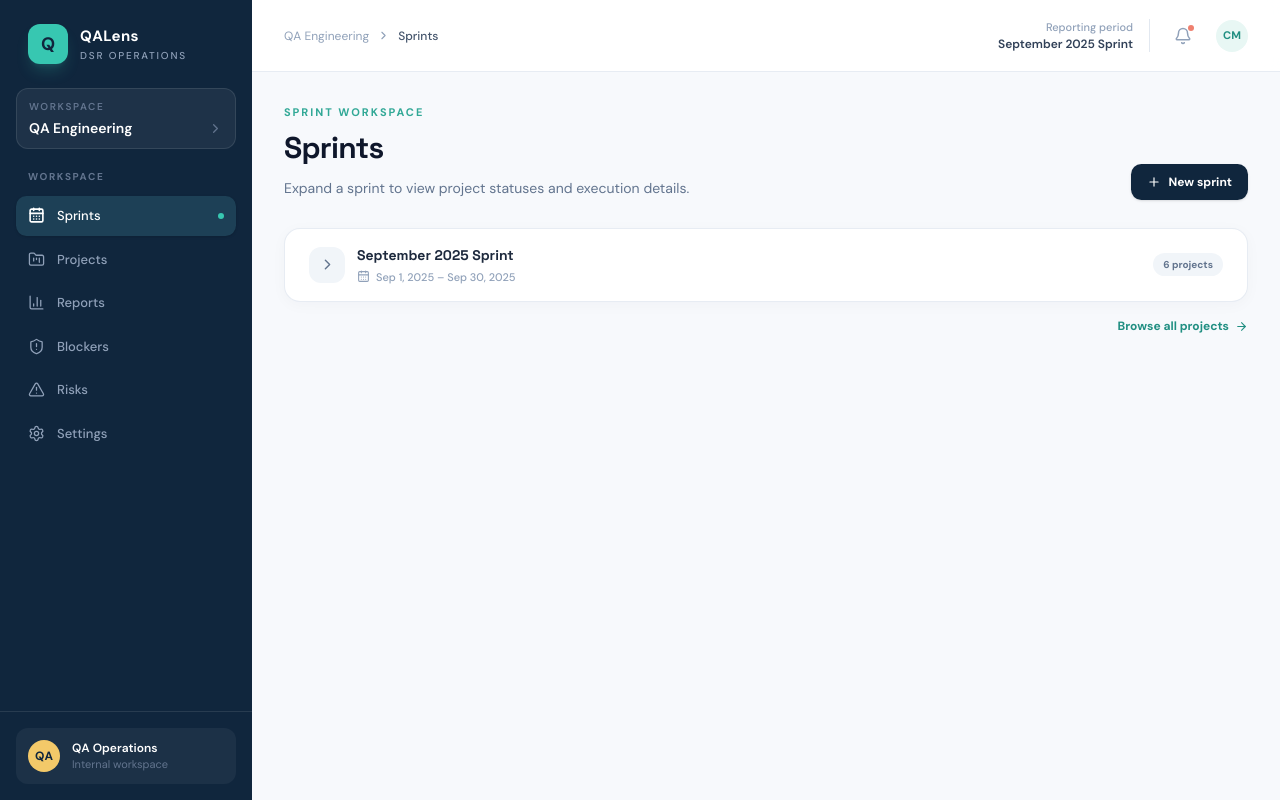
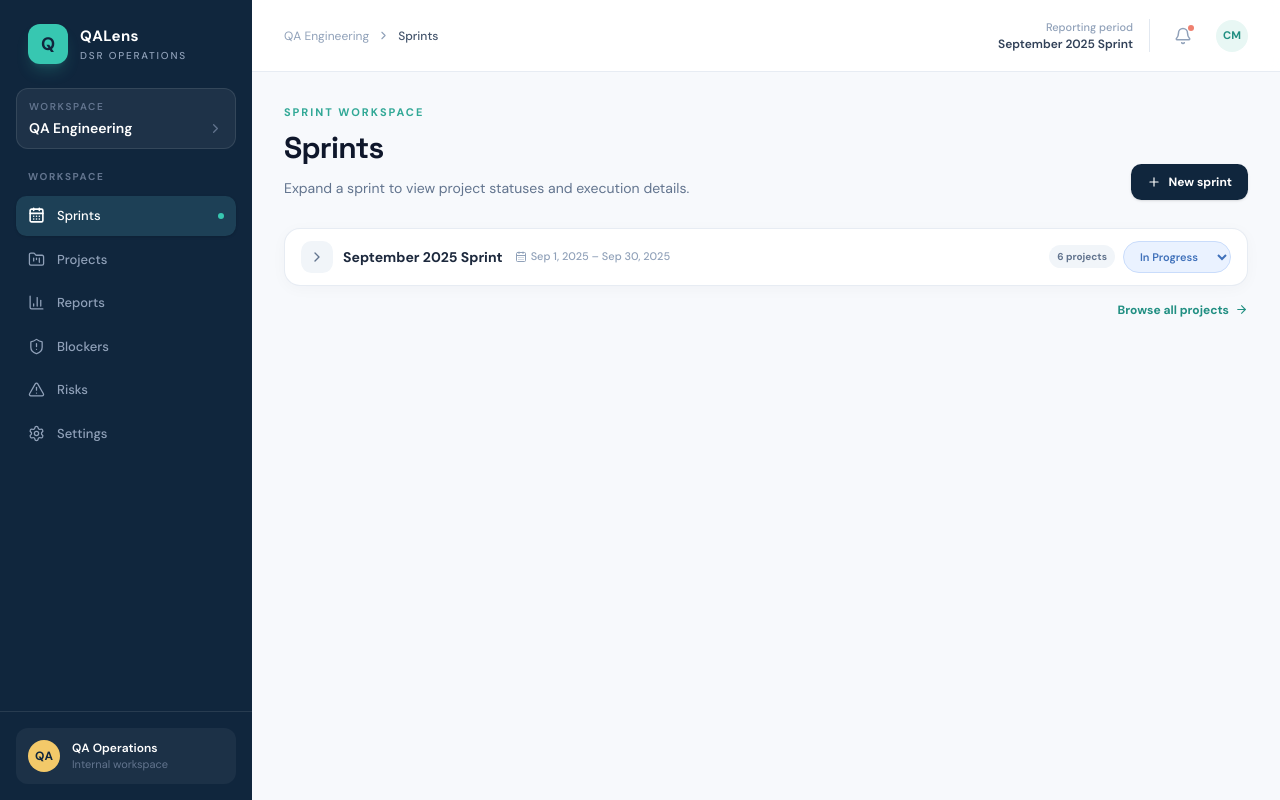
Before and after one commit to Chiru-CM/qa-dsr, a React (Vite) app: page / in a window 1280 px wide. Built offline with nearby package versions, Linux system fonts and the light colour scheme.

Commit message:
Compact sprint layouts and add editable sprint status

```diff
--- a/client/lib/dsr-data.ts
+++ b/client/lib/dsr-data.ts
@@ -28,11 +28,14 @@ export const DASHBOARD_PROJECT_IDS = [
   "papercut-mf-26-0-5",
 ] as const;
 
+export type SprintStatus = "Not Started" | "In Progress" | "Completed" | "Blocked";
+
 export interface Sprint {
   id: string;
   name: string;
   startDate: string;
   endDate: string;
+  status: SprintStatus;
   projectIds: string[];
 }
 
@@ -42,6 +45,7 @@ export const initialSprints: Sprint[] = [
     name: "September 2025 Sprint",
     startDate: "2025-09-01",
     endDate: "2025-09-30",
+    status: "In Progress",
     projectIds: [...DASHBOARD_PROJECT_IDS],
   },
 ];
--- a/client/pages/Index.tsx
+++ b/client/pages/Index.tsx
@@ -4,7 +4,7 @@ import { Link, useOutletContext } from "react-router-dom";
 import { DsrOutletContext } from "@/components/dsr/DsrLayout";
 import { Modal } from "@/components/dsr/Modal";
 import { EmptyState, PageTitle, StatusBadge } from "@/components/dsr/DsrPrimitives";
-import { statusOptions, type Project, type ProjectStatus, type Sprint, type StageStatus } from "@/lib/dsr-data";
+import { statusOptions, type Project, type ProjectStatus, type Sprint, type SprintStatus, type StageStatus } from "@/lib/dsr-data";
 
 const sprintCategories = [
   "Functionality Execution",
@@ -28,23 +28,23 @@ function ProjectStatusGrid({ projects, onRemoveProject }: { projects: Project[];
     return <EmptyState title="No projects in this sprint yet" description="Add a project to see its status and four-category execution overview." />;
   }
 
-  return <div className="space-y-3">
+  return <div className="space-y-2">
     {projects.map((project) => (
-      <article key={project.id} className="rounded-xl border border-slate-100 bg-white p-4 transition hover:border-[#c9e9e3]">
-        <div className="flex flex-col justify-between gap-3 sm:flex-row sm:items-center">
+      <article key={project.id} className="rounded-xl border border-slate-100 bg-white p-3 transition hover:border-[#c9e9e3]">
+        <div className="flex flex-col justify-between gap-2 sm:flex-row sm:items-center">
           <Link to={`/projects/${project.id}`} state={{ fromSprint: true }} className="group min-w-0">
             <p className="truncate text-sm font-bold text-slate-800 transition group-hover:text-[#218f82]">{project.name}</p>
             <p className="mt-1 text-[11px] text-slate-400">{project.owner || "Unassigned"} · Open project details</p>
           </Link>
           <div className="flex items-center gap-2"><StatusBadge status={project.status} compact /><button onClick={() => onRemoveProject(project.id)} className="rounded-lg p-2 text-slate-400 transition hover:bg-[#fff0ed] hover:text-[#c65e52]" aria-label={`Remove ${project.name} from sprint`} title="Remove from sprint"><FolderMinus size={15} /></button></div>
         </div>
-        <div className="mt-4 grid gap-2 sm:grid-cols-2 xl:grid-cols-4">
+        <div className="mt-3 grid gap-2 sm:grid-cols-2 lg:grid-cols-4">
           {sprintCategories.map((category) => {
             const stage = project.stages.find((item) => normalize(item.name) === normalize(category));
             const status: StageStatus = stage?.status ?? "N/A";
-            return <div key={category} className="flex min-h-[66px] flex-col justify-between rounded-lg bg-slate-50/80 px-3 py-2.5">
+            return <div key={category} className="flex min-h-[56px] flex-col justify-between rounded-lg bg-slate-50/80 px-2.5 py-2">
               <p className="text-[10px] font-semibold leading-4 text-slate-500">{category}</p>
-              <div className="mt-2"><StatusBadge status={status} compact /></div>
+              <div className="mt-1.5"><StatusBadge status={status} compact /></div>
             </div>;
           })}
         </div>
@@ -87,7 +87,7 @@ export default function Index() {
       setSprintError("The end date must be on or after the start date.");
       return;
     }
-    const sprint: Sprint = { id: `sprint-${Date.now()}`, name, startDate, endDate, projectIds: [] };
+    const sprint: Sprint = { id: `sprint-${Date.now()}`, name, startDate, endDate, status: "In Progress", projectIds: [] };
     setSprints((current) => [sprint, ...current]);
     setExpandedSprintIds((current) => new Set(current).add(sprint.id));
     setActiveSprintId(sprint.id);
@@ -113,6 +113,10 @@ export default function Index() {
       ? { ...sprint, projectIds: [...sprint.projectIds, existingProjectId] }
       : sprint));
     closeProjectModal();
+  };
+
+  const updateSprintStatus = (sprintId: string, status: SprintStatus) => {
+    setSprints((current) => current.map((sprint) => sprint.id === sprintId ? { ...sprint, status } : sprint));
   };
 
   const removeProjectFromSprint = (sprintId: string, projectId: string) => {
@@ -163,16 +167,19 @@ export default function Index() {
         const isExpanded = expandedSprintIds.has(sprint.id);
         const sprintProjects = projectsForSprint(sprint);
         return <section key={sprint.id} className="overflow-hidden rounded-2xl border border-slate-200/80 bg-white shadow-[0_3px_15px_rgba(20,40,70,0.03)]">
-          <button type="button" onClick={() => toggleSprint(sprint.id)} aria-expanded={isExpanded} aria-controls={`sprint-content-${sprint.id}`} className="flex w-full items-center justify-between gap-4 px-5 py-4 text-left transition hover:bg-slate-50/70 md:px-6">
-            <div className="flex min-w-0 items-center gap-3">
-              <span className={`grid h-9 w-9 shrink-0 place-items-center rounded-xl transition ${isExpanded ? "bg-[#eaf8f5] text-[#218f82]" : "bg-slate-100 text-slate-500"}`}><ChevronDown size={17} className={`transition-transform ${isExpanded ? "rotate-0" : "-rotate-90"}`} /></span>
-              <div className="min-w-0"><h2 className="truncate text-sm font-bold text-slate-800">{sprint.name}</h2><p className="mt-1 flex items-center gap-1.5 text-[11px] font-medium text-slate-400"><CalendarDays size={13} />{formatDateRange(sprint.startDate, sprint.endDate)}</p></div>
-            </div>
-            <span className="shrink-0 rounded-full bg-slate-100 px-2.5 py-1 text-[10px] font-bold text-slate-500">{sprintProjects.length} {sprintProjects.length === 1 ? "project" : "projects"}</span>
-          </button>
+          <div className="flex flex-col gap-2 px-3 py-2 sm:flex-row sm:items-center md:px-4">
+            <button type="button" onClick={() => toggleSprint(sprint.id)} aria-expanded={isExpanded} aria-controls={`sprint-content-${sprint.id}`} className="flex min-w-0 flex-1 items-center gap-2.5 rounded-xl py-1 text-left transition hover:bg-slate-50/70">
+              <span className={`grid h-8 w-8 shrink-0 place-items-center rounded-lg transition ${isExpanded ? "bg-[#eaf8f5] text-[#218f82]" : "bg-slate-100 text-slate-500"}`}><ChevronDown size={16} className={`transition-transform ${isExpanded ? "rotate-0" : "-rotate-90"}`} /></span>
+              <span className="flex min-w-0 flex-wrap items-center gap-x-3 gap-y-0.5"><span className="truncate text-sm font-bold text-slate-800">{sprint.name}</span><span className="flex items-center gap-1 text-[11px] font-medium text-slate-400"><CalendarDays size={12} />{formatDateRange(sprint.startDate, sprint.endDate)}</span></span>
+              <span className="ml-auto shrink-0 rounded-full bg-slate-100 px-2 py-1 text-[10px] font-bold text-slate-500">{sprintProjects.length} {sprintProjects.length === 1 ? "project" : "projects"}</span>
+            </button>
+            <select aria-label={`Status for ${sprint.name}`} value={sprint.status ?? "In Progress"} onChange={(event) => updateSprintStatus(sprint.id, event.target.value as SprintStatus)} className={`h-8 shrink-0 rounded-full border px-3 text-[11px] font-semibold outline-none ${sprint.status === "Completed" ? "border-[#bce8d8] bg-[#e7f7f1] text-[#20866f]" : sprint.status === "Blocked" ? "border-[#f7c9c2] bg-[#fff0ed] text-[#c65e52]" : sprint.status === "Not Started" ? "border-slate-200 bg-slate-100 text-slate-500" : "border-[#c9dcfb] bg-[#eaf2ff] text-[#4071ba]"}`}>
+              {["Not Started", "In Progress", "Blocked", "Completed"].map((status) => <option key={status} value={status}>{status}</option>)}
+            </select>
+          </div>
 
-          {isExpanded && <div id={`sprint-content-${sprint.id}`} className="border-t border-slate-100 bg-slate-50/40 p-4 md:p-5">
-            <div className="mb-4 flex flex-col justify-between gap-3 sm:flex-row sm:items-center">
+          {isExpanded && <div id={`sprint-content-${sprint.id}`} className="border-t border-slate-100 bg-slate-50/40 p-3 md:p-4">
+            <div className="mb-3 flex flex-col justify-between gap-2 sm:flex-row sm:items-center">
               <div><h3 className="text-sm font-bold text-slate-800">Project execution overview</h3><p className="mt-0.5 text-[11px] text-slate-400">Overall project status and progress across the four execution categories.</p></div>
               <button onClick={() => openProjectModal(sprint.id)} className="inline-flex items-center justify-center gap-2 self-start rounded-lg bg-[#10263d] px-3.5 py-2 text-xs font-bold text-white shadow-sm transition hover:bg-[#183752] sm:self-auto"><FolderPlus size={14} />Add project</button>
             </div>
```
